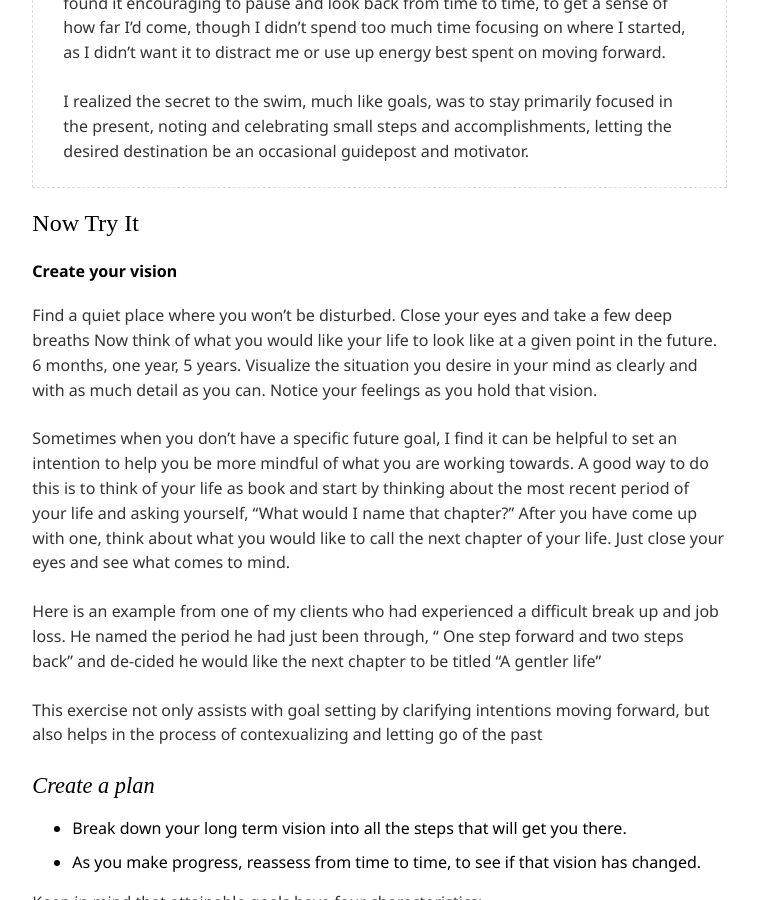
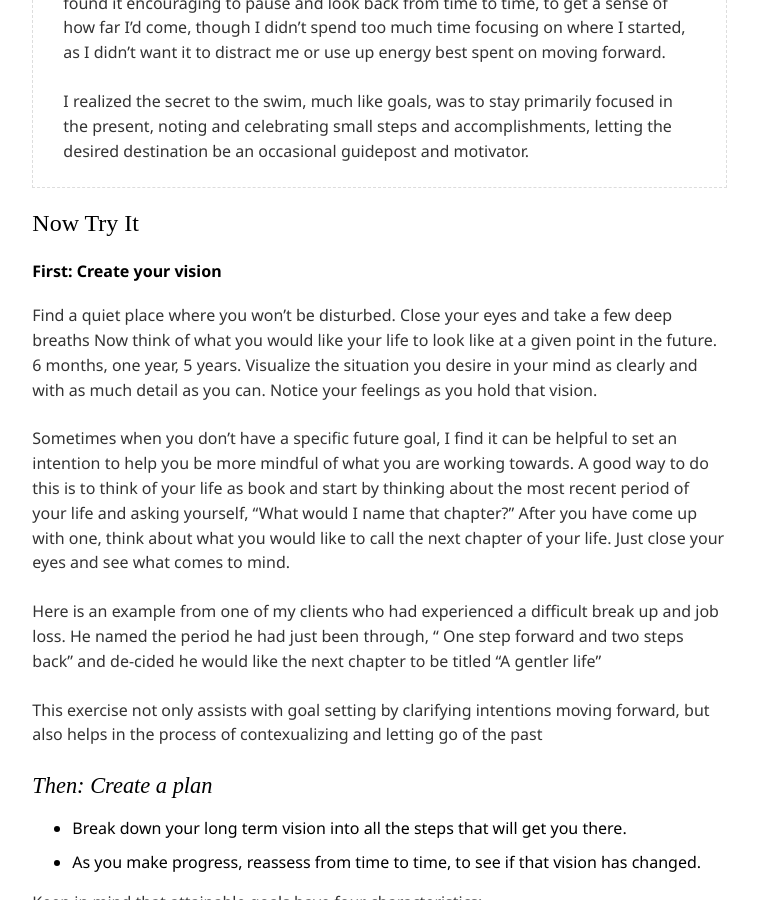
Before and after one commit to mtorres253/mtorres253.github.io, a Jekyll site: the page built from chapt-8/index.md, in a window 1280 px wide and 900 px high, scrolled down 1491 px. Shown: the whole window, without its empty margins (384-1142 px from the left). Built offline with Jekyll 4.4.1, drawn with Linux system fonts in a browser that asks for light colours; nearby versions of some CDN libraries; some web fonts are replaced; comment, search, counter and statistics services are not loaded.

Commit message:
Update index.md

```diff
--- a/chapt-8/index.md
+++ b/chapt-8/index.md
@@ -38,7 +38,7 @@ It is important to celebrate small successes. Remember, Just accomplishing one t
 
 ## Now Try It
 
-#### Create your vision
+#### First: Create your vision
 
 Find a quiet place where you won't be disturbed. Close your eyes and take a few deep breaths Now think of what you would like your life to look like at a given point in the future. 6 months, one year, 5 years.
 Visualize the situation you desire in your mind as clearly and with as much detail as you can.
@@ -51,12 +51,13 @@ Here is an example from one of my clients who had experienced a difficult break
 
 This exercise not only assists with goal setting by clarifying intentions moving forward, but also helps in the process of contexualizing and letting go of the past
 
-### Create a plan
+### Then: Create a plan
 
 - Break down your long term vision into all the steps that will get you there.
 - As you make progress, reassess from time to time, to see if that vision has changed.
 
 Keep in mind that attainable goals have four characteristics:
+
 - Realistic:  one that can reasonably be completed in the time you have to complete it.
 - Clear:  So that you can lay out exactly what steps must be taken to successfully complete the goal
 - Not too easy, but not too hard:  the goal should be challenging, but not impossible or too global
```
